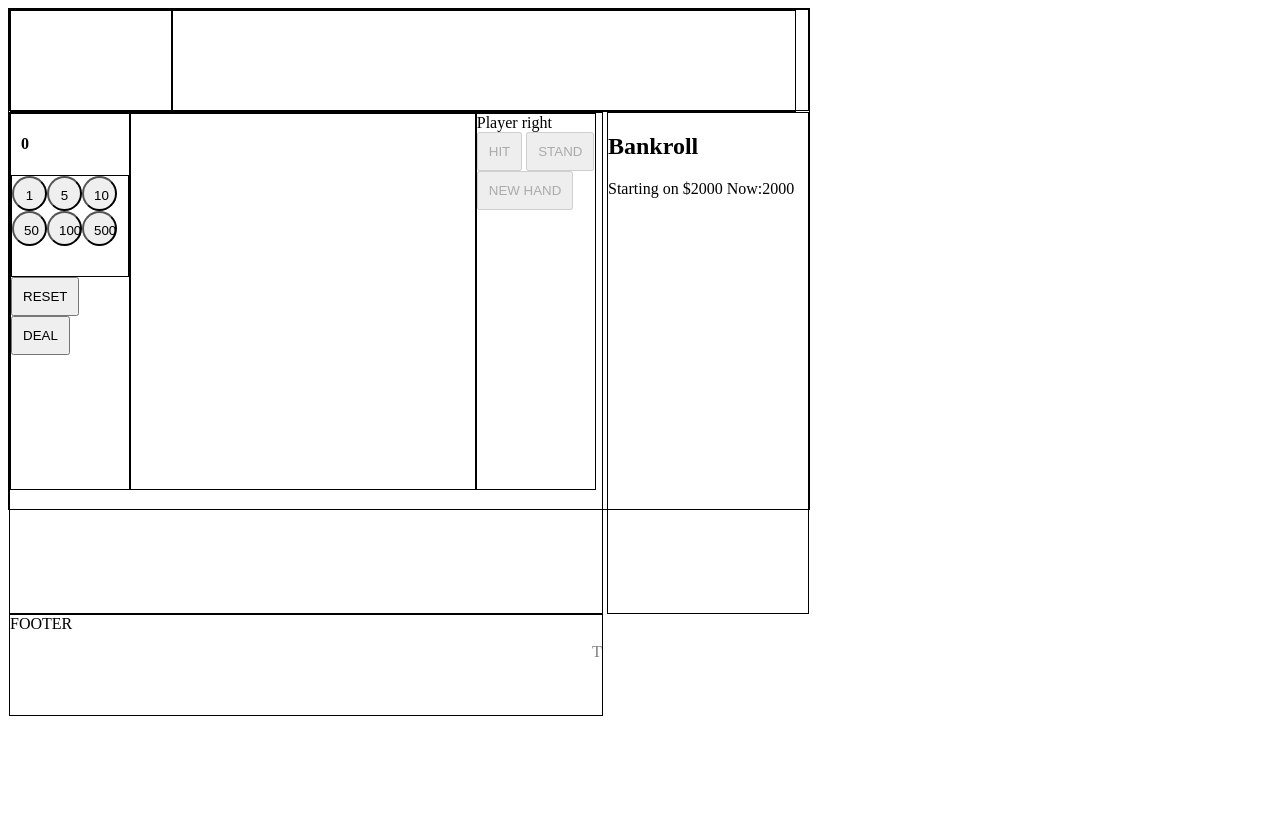
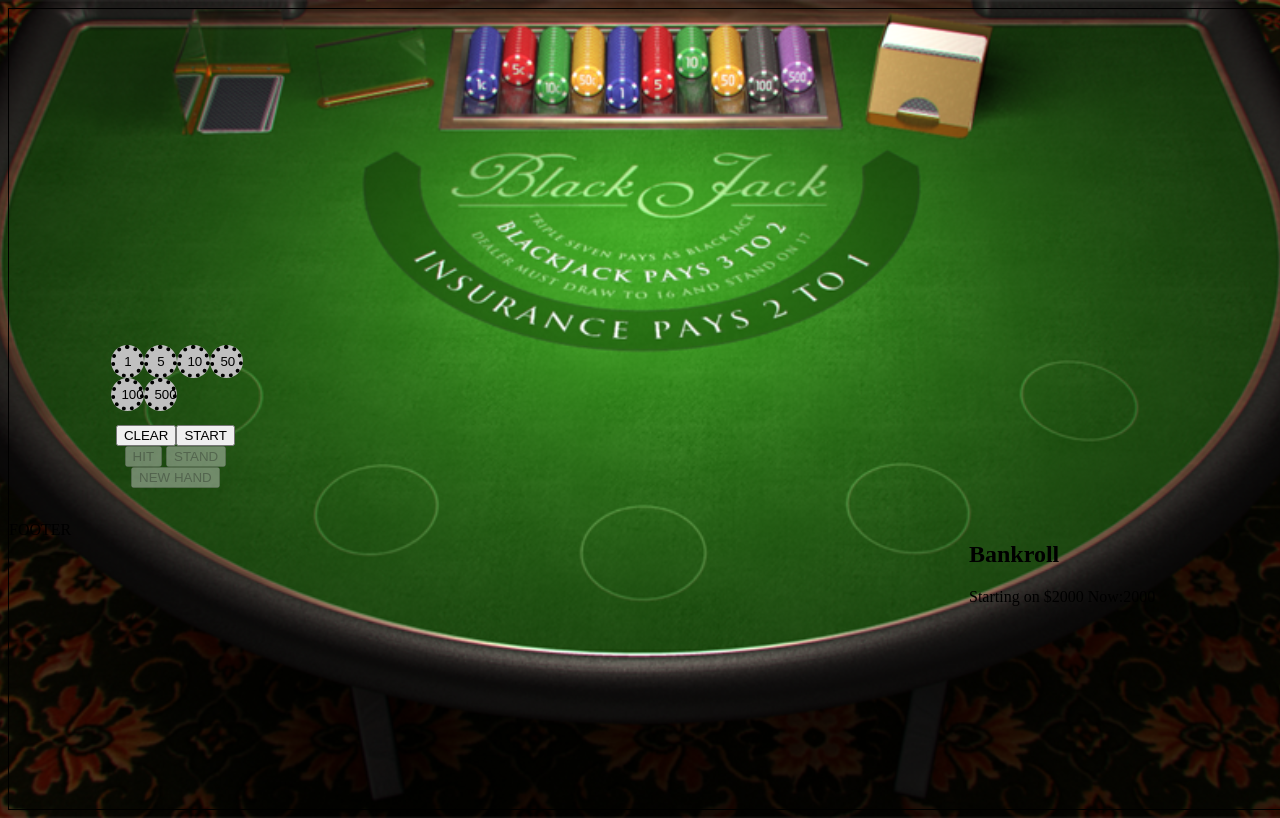
Before and after one commit to JJ-xyz/WDI-Project1-BlackJack, a plain HTML site: page index.html in a window 1280 px wide. Drawn offline with Linux system fonts and the light colour scheme.

Commit message:
Re-structure the HTML/CSS
Re-structure the HTML/CSS to display elements properly on
the screen.

```diff
--- a/css/master.css
+++ b/css/master.css
@@ -1,90 +1,92 @@
 body {
   border: 1px solid black;
-  width: 800px;
-  height: 500px;
-  /*background: palegreen;*/
-  /*background: url(../images/blackjacktable.png);*/
+  width: 100vw;
+  height: 100vh;
+  background: url(../images/blackjacktable.png);
   background-size: cover;
   background-position: center;
 
 }
-header {
-  border: 1px solid black;
-  height: 100px;
+side {
+  /*background: yellow;*/
+  position: absolute;
+  margin-left: 75vw;
 }
-main {
-  border: 1px solid black;
-  height: 500px;
-  width: 74%;
-  float: left;
-
+.container {
+  display: flex;
+  justify-content: center;
 }
-side {
-  border: 1px solid black;
-  height: 500px;
-  width: 25%;
-  float: right;
+h3 {
+  font-family: "Courier New" Courier, monospace;
+  font-size: 16px;
+  color: Chartreuse;
 }
-div {
-  border: 1px solid black;
-  height: 100px;
-
+h4 {
+  font-family: sans-serif;
+  font-size: 14px;
+  color: gray;
 }
-footer {
-  border: 1px solid black;
-  height: 100px;
-  clear: both;
-  float:left;
-  width: 74%;
+#dealer-info {
+  margin-top: 5vh;
+  margin-left: 23vw;
+  width: 8vw;
+  height: 7vh;
+  text-align: center;
+  font-family: sans-serif;
 }
-
-#player-left {
-  width: 20%;
+#dealer-center {
+  margin-top: 13vh;
+  margin-left: 37vw;
+  width: 25vw;
+  height: 8vh;
+  display: flex;
+  display: -webkit-flex;
 }
 #player-center {
-  width: 58%;
+  margin-top: 0vh;
+  margin-left: 37vw;
+  width: 25vw;
+  height: 8vh;
+  display: flex;
+  display: -webkit-flex;
 }
-#player-right {
-  width: 20%;
-}
-.player {
-  float: left;
-  width: 33%;
-  height: 75%;
-
-}
-button {
-  padding: 10px;
-}
-#dealer-info {
-  width: 20%;
-  float: left;
+#betting {
+  margin-top: 5vh;
+  margin-left: 9vw;
+  width: 8vw;
+  height: 4vh;
   text-align: center;
 }
-#dealer-center {
-  width: 78%;
-  float: left;
+#Chips {
+  margin-top: 0vh;
+  margin-left: 8vw;
+  width: 12vw;
+  height: 10vh;
+  border-radius: 50%;
+  text-align: center;
 }
-#narrative {
-  padding: 10px;
-  color: grey;
-}
-
-.card-item {
-  width: 25px;
-  height: 35px;
-  float: left;
-  background-color: yellow;
+#start {
+  margin-top: 0vh;
+  margin-left: 7vw;
+  width: 12vw;
+  height: 4vh;
+  text-align: center;
 }
 .chip {
-  height: 35px;
-  width: 35px;
+  height: 33px;
+  width: 33px;
   float:left;
-  /*border: 2px dotted black;*/
+  border: 4px dotted black;
   border-radius: 50%;
   /*font-size: 10px;*/
-  /*background-color: silver;*/
+  background-color: silver;
 }
-h4 {
-  padding-left: 10px;
+.card-item {
+  width: 40px;
+  height: 50px;
+  float: center;
+  background-color: yellow;
+  /*flex-flow: row;
+  flex-wrap: wrap;*/
+  border: 2px solid black;
 }
--- a/index.html
+++ b/index.html
@@ -7,31 +7,27 @@
     <title>Black Jack</title>
   </head>
   <body>
-    <header>
+
       <div Id="dealer-info"></div>
-      <div Id="dealer-center"></div>
-    </header>
+      <div Id="dealer-center" class="container"></div>
 
-    <main>
-      <div Id="player-left" class="player">
-        <h4 Id="bet-amount">0</h4>
-        <div Id="Chips"></div>
-        <button Id="bet-clear" type="button">RESET</input>
-        <button Id="bet-submit" type="button">DEAL</input>
+      <div Id="betting"><h4 Id="bet-amount"> </h4></div>
+      <div Id="Chips"></div>
+
+      <div Id="start">
+        <button Id="bet-clear" type="button">CLEAR</input>
+        <button Id="bet-submit" type="button">START</input>
+        <button Id="hit-me" disabled>  HIT  </button>
+        <button Id="hit-stop" disabled>STAND</button>
+        <button Id="new-hand" disabled>NEW HAND</button>
       </div>
 
-      <div Id="player-center" class="player"></div>
-
-      <div Id="player-right" class="player">Player right</br>
-          <button Id="hit-me" disabled>  HIT  </button>
-          <button Id="hit-stop" disabled>STAND</button>
-          <button Id="new-hand" disabled>NEW HAND</button>
-      </div>
-    </main>
+      <div Id="player-center" class="container"></div>
 
     <side Id="log-list">
       <h2>Bankroll</h2>
     </side>
+
     <footer>FOOTER
       <marquee Id="narrative"></p>
     </footer>
--- a/scripts/main.js
+++ b/scripts/main.js
@@ -48,7 +48,9 @@ console.log("initialSet of Table in progress...");
   var displayResults = function(info) {
     // display the resuls of the game
     document.getElementById("dealer-info").innerHTML =
-    "GAME OVER<br/><h3>"+info+"</h3>"
+    "<h3>"+info+"</h3>"
+    // "GAME OVER<br/><h3>"+info+"</h3>"
+
     console.log(info);
 
   }
@@ -213,7 +215,9 @@ console.log("initialSet of Table in progress...");
   var displayBet = function(bet) {
     // display the current bet
     document.getElementById("dealer-info").innerHTML =
-    "Current bet<br/><h3>"+bet+"</h3>"
+    "<h3>"+bet+"</h3>"
+    // "Current bet<br/><h3>"+bet+"</h3>"
+
     currentBet = Number(bet);
     console.log("in process current bet",currentBet);
   }
```
